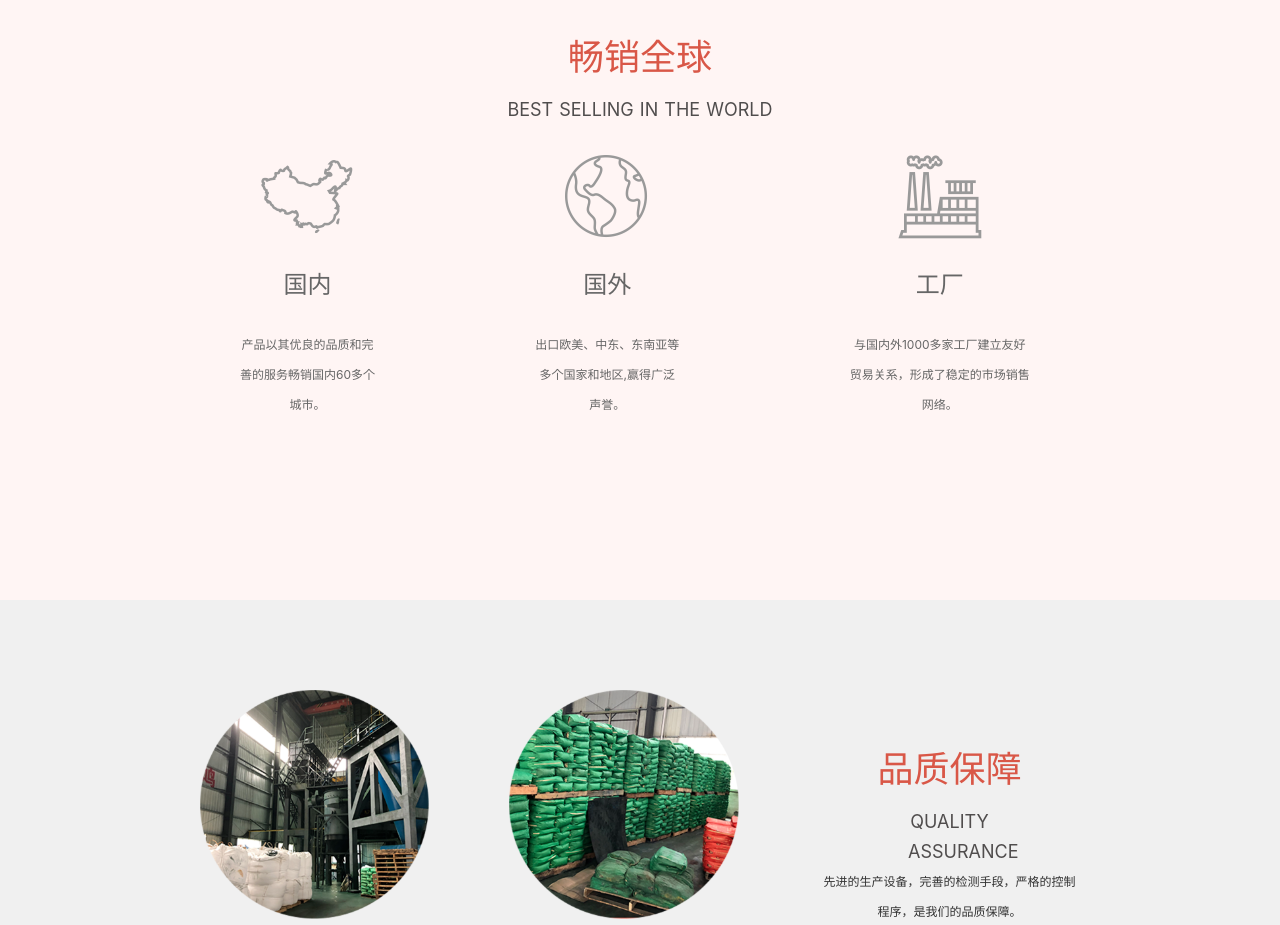
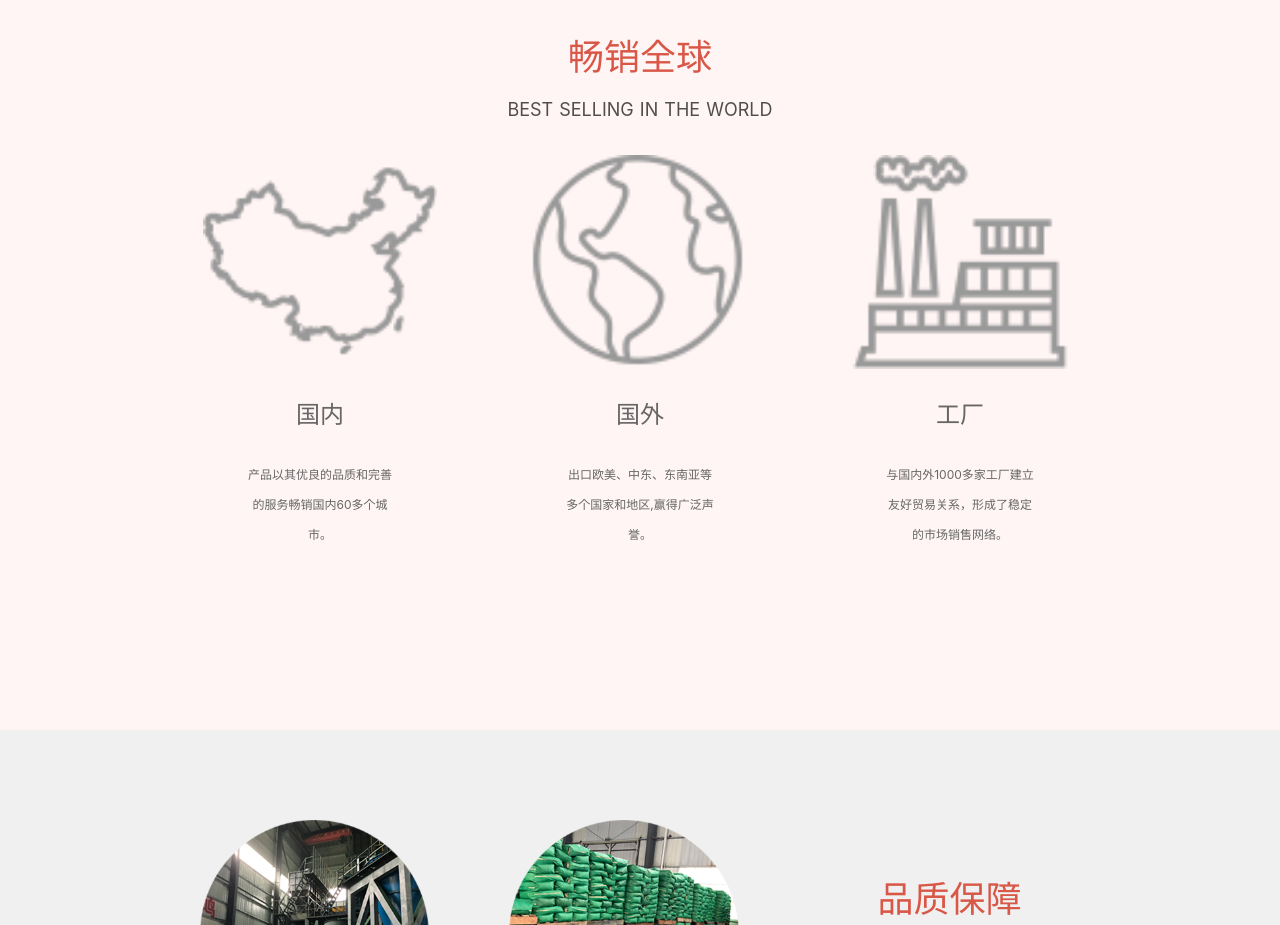
Before and after one commit to yangfanqikang/jtbs001, a Nuxt app: page /about in a window 1280 px wide. Shown: the part 1800-2725 px from the top of the page. Built offline with nearby package versions, Linux system fonts and the light colour scheme.

Commit message:
优丽 产品的响应式调整

```diff
--- a/components/Mineral.vue
+++ b/components/Mineral.vue
@@ -4,7 +4,7 @@
       <Title :title="MinData.title" :subTitle="MinData.subTitle" :textColor="MinData.titleColor" :subTextColor="MinData.subTitleColor" :middleLine="MinData.middleLine" :middleLineColor="MinData.middleLineColor"/>
       <p v-if="MinData.text">{{MinData.text}}</p>
       <div class="content">
-        <div class="item" v-for="item in MinData.items" :key="item.title">
+        <div class="item" v-for="item in MinData.items" :key="item.title" :style="{width: itemWidth}">
           <img :src="item.imgSrc" alt="">
           <div :class="{title:item.text}">{{item.title}}</div>
           <p v-if="item.text">{{item.text}}</p>
@@ -31,6 +31,11 @@
       return{
         middleLine:true
       }
+    },
+    computed: {
+      itemWidth: function() {
+        return (1 / this.MinData.items.length) * 100 +'%'
+      }
     }
   }
 </script>
@@ -49,17 +54,24 @@
         font-size: 0.75rem;
         margin: 30px auto;
       }
+      .content{
+        flex-flow: row wrap;
         .item{
           text-align: center;
           color: #666;
           font-size: 1.5rem;
           padding: 30px;
           box-sizing: border-box;
+          img{
+            width: 90%;
+            height: auto;
+          }
           >div{
             margin-top: 56px;
           }
           .title{
             margin-top: 20px;
+          }
         }
       }
     }
```
Also changed, not shown: components/MainProduct.vue (+13 -0 lines). Lines whose indentation alone changed are shown as unchanged.
